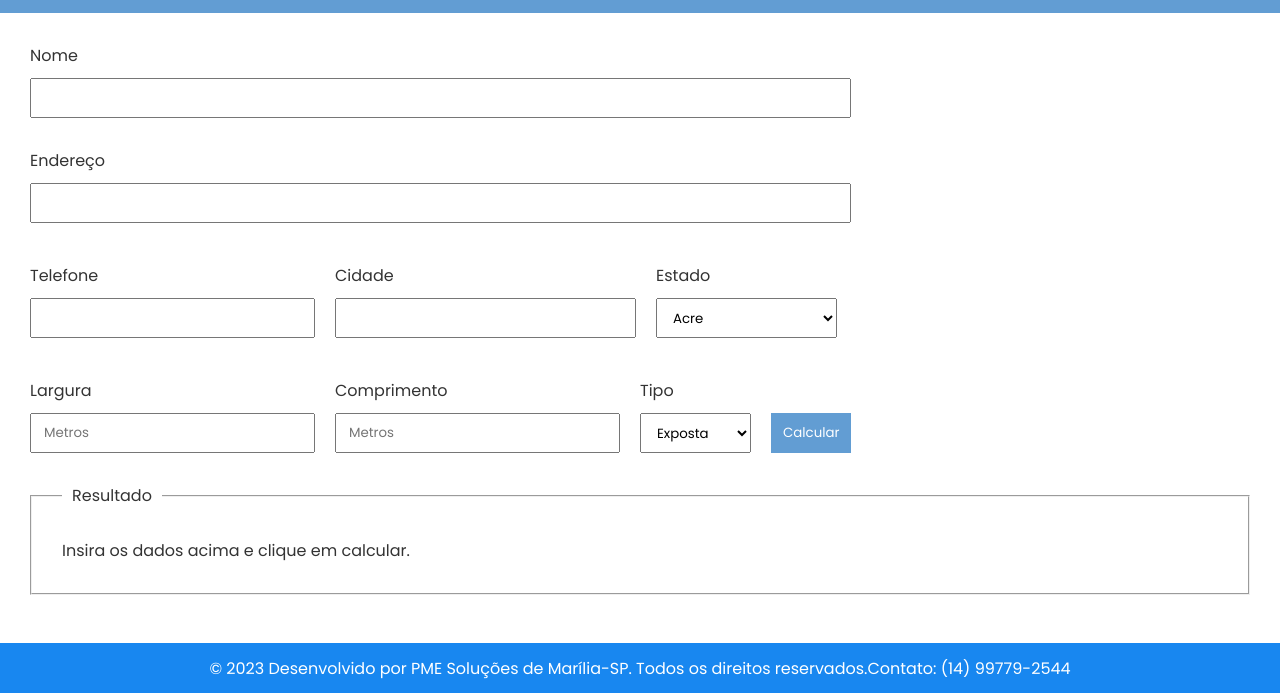
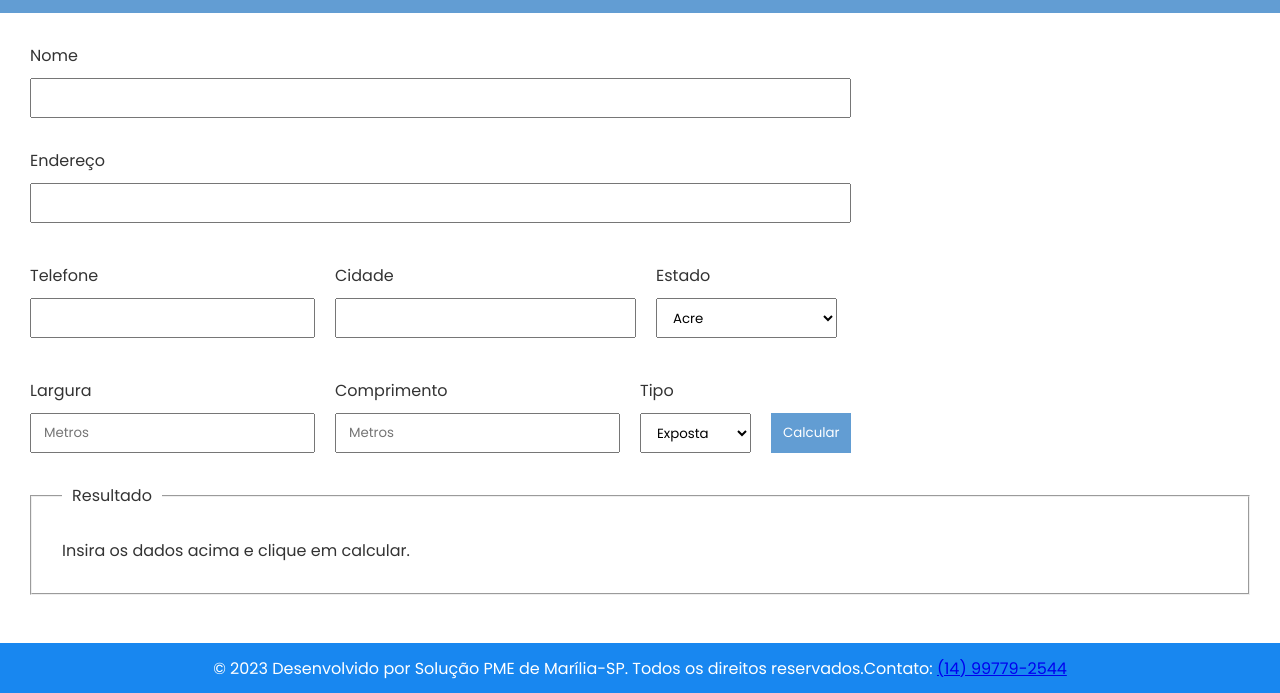
Before and after one commit to rodolfodelfino/calculaimper, a plain HTML site: page orcamanto_laje.html in a window 1280 px wide. Shown: the part 107-800 px from the top of the page. Drawn offline with Linux system fonts and the light colour scheme.

Commit message:
commit footer

```diff
--- a/orcamanto_laje.html
+++ b/orcamanto_laje.html
@@ -524,8 +524,8 @@
 
 
   </script>
-  <footer class="rodape">
-    <p>&copy; 2023 Desenvolvido por PME Soluções de Marília-SP. Todos os direitos reservados.Contato: (14) 99779-2544</p>
+   <footer class="rodape">
+    <p>&copy; 2023 Desenvolvido por Solução PME de Marília-SP. Todos os direitos reservados.Contato: <a href="https://api.whatsapp.com/send?phone=5514997792544&text=Ol%C3%A1!%20Gostaria%20de%20saber%20mais%20sobre%20os%20servi%C3%A7os%20que%20sua%20empresa%20oferece!">(14) 99779-2544</p></a>
   </footer>
 </body>
 
```
Also changed, not shown: dashboard.html (+1 -1 lines), index.html (+1 -1 lines), orcamanto_muro.html (+2 -2 lines), orcamanto_piscina.html (+2 -2 lines), orcamanto_reserv_cil.html (+2 -2 lines), orcamanto_telhado.html (+1 -1 lines).
